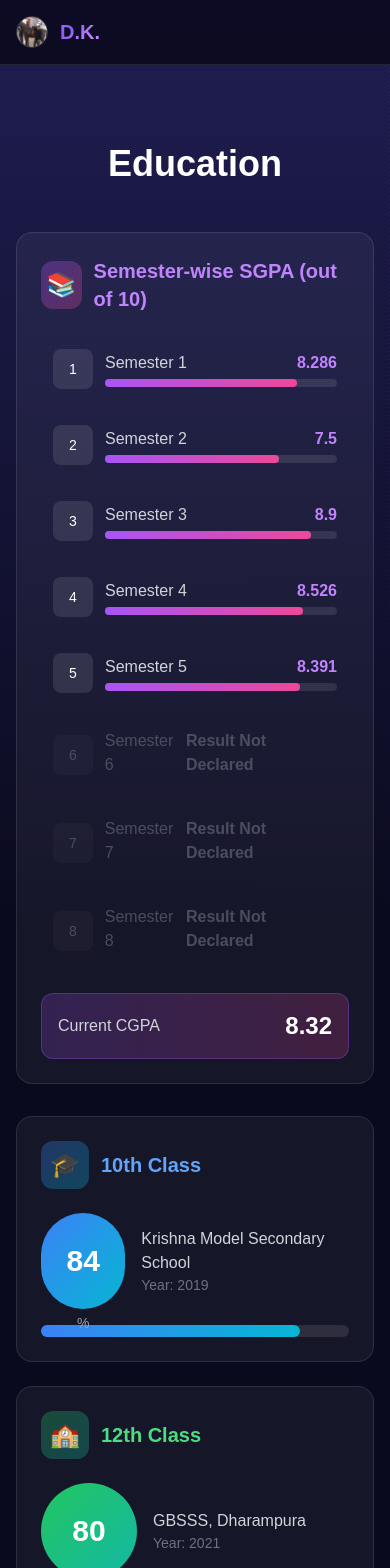
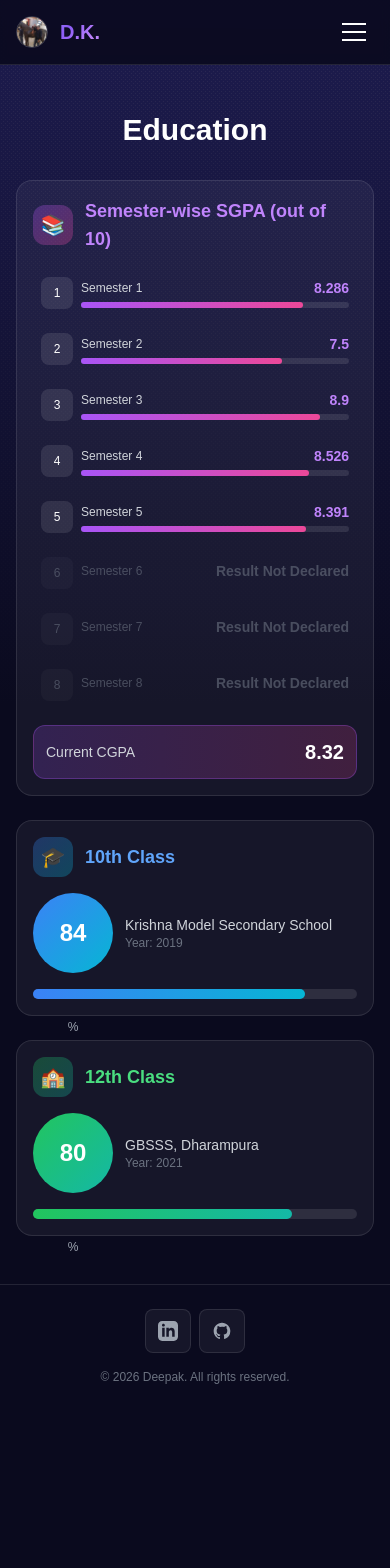
Before and after one commit to dkadian/web-portfolio, a Next.js app: page /education in a window 390 px wide. Shown: the top 1568 px of the page. After the commit the page ends 1409 px from the top, so only its background shows below. Built offline with nearby package versions, Linux system fonts and the light colour scheme.

Commit message:
make responsive

```diff
--- a/app/components/Footer.tsx
+++ b/app/components/Footer.tsx
@@ -7,13 +7,15 @@ const Footer = () => {
   const currentYear = new Date().getFullYear();
 
   return (
-    <footer className="py-8 border-t border-white/10">
+    <footer className="py-6 lg:py-8 border-t border-white/10">
       <div className="max-w-7xl mx-auto px-4 sm:px-6 lg:px-8">
-        <div className="flex flex-col md:flex-row items-center justify-between gap-6">
-          <div className="text-gray-500 text-sm">
+        <div className="flex flex-col md:flex-row items-center justify-between gap-4">
+          <div className="text-gray-500 text-xs sm:text-sm order-2 md:order-1">
             © {currentYear} Deepak. All rights reserved.
           </div>
-          <SocialLinks />
+          <div className="order-1 md:order-2">
+            <SocialLinks />
+          </div>
         </div>
       </div>
     </footer>
--- a/app/components/Navigation.tsx
+++ b/app/components/Navigation.tsx
@@ -1,6 +1,6 @@
 "use client";
 
-import React from "react";
+import React, { useState } from "react";
 import Link from "next/link";
 import Image from "next/image";
 import { usePathname } from "next/navigation";
@@ -9,8 +9,10 @@ import profileImage from "../Pictures and Certificates/profileImage.jpg";
 
 const Navigation = () => {
   const pathname = usePathname();
+  const [isMobileMenuOpen, setIsMobileMenuOpen] = useState(false);
 
   const navItems = [
+    { name: "Home", href: "/" },
     { name: "Projects", href: "/projects" },
     { name: "Skills", href: "/skills" },
     { name: "Education", href: "/education" },
@@ -18,10 +20,11 @@ const Navigation = () => {
   ];
 
   const isActive = (href: string) => {
-    if (href === "/home" && (pathname === "/" || pathname === "/home")) {
-      return true;
-    }
     return pathname === href;
+  };
+
+  const closeMobileMenu = () => {
+    setIsMobileMenuOpen(false);
   };
 
   return (
@@ -39,7 +42,9 @@ const Navigation = () => {
             </div>
             <span className="gradient-text">D.K.</span>
           </Link>
-          <div className="hidden md:flex items-center space-x-8">
+
+          {/* Desktop Navigation */}
+          <div className="hidden md:flex items-center gap-8">
             {navItems.map((item) => (
               <Link
                 key={item.name}
@@ -67,11 +72,101 @@ const Navigation = () => {
               </Link>
             ))}
           </div>
-          <div className="hidden md:block">
-            <SocialLinks />
+
+          {/* Mobile Menu Button */}
+          <button
+            onClick={() => setIsMobileMenuOpen(!isMobileMenuOpen)}
+            className="md:hidden p-2 text-white hover:text-purple-400 transition-colors duration-300"
+            aria-label="Toggle menu"
+          >
+            <div className="w-6 h-6 flex flex-col justify-center items-center gap-1.5">
+              <span
+                className={`w-full h-0.5 bg-white transition-all duration-300 ${
+                  isMobileMenuOpen ? 'rotate-45 translate-y-2' : ''
+                }`}
+              />
+              <span
+                className={`w-full h-0.5 bg-white transition-all duration-300 ${
+                  isMobileMenuOpen ? 'opacity-0' : ''
+                }`}
+              />
+              <span
+                className={`w-full h-0.5 bg-white transition-all duration-300 ${
+                  isMobileMenuOpen ? '-rotate-45 -translate-y-2' : ''
+                }`}
+              />
+            </div>
+          </button>
+        </div>
+      </nav>
+
+      {/* Mobile Menu Overlay */}
+      <div
+        className={`md:hidden fixed inset-0 top-16 bg-[#0a0a1e]/95 backdrop-blur-sm z-40 transition-all duration-300 ${
+          isMobileMenuOpen
+            ? 'opacity-100 pointer-events-auto'
+            : 'opacity-0 pointer-events-none'
+        }`}
+      >
+        <div className="flex flex-col items-center justify-center h-full space-y-6 py-8">
+          {navItems.map((item, index) => (
+            <Link
+              key={item.name}
+              href={item.href}
+              onClick={closeMobileMenu}
+              className={`text-xl font-medium transition-all duration-300 px-6 py-2 rounded-xl ${
+                isActive(item.href)
+                  ? "text-white gradient-text bg-white/10"
+                  : "text-gray-400 hover:text-white hover:bg-white/5"
+              }`}
+              style={{
+                animation: isMobileMenuOpen ? `slideInUp 0.4s ease-out ${index * 0.1}s both` : 'none'
+              }}
+            >
+              {item.name}
+            </Link>
+          ))}
+
+          {/* Social Links in Mobile Menu */}
+          <div
+            className="pt-8 flex items-center gap-4"
+            style={{
+              animation: isMobileMenuOpen ? `slideInUp 0.4s ease-out 0.6s both` : 'none'
+            }}
+          >
+            <a
+              href="https://github.com/dkadian"
+              target="_blank"
+              rel="noopener noreferrer"
+              className="flex items-center justify-center w-12 h-12 bg-white/10 border border-white/20 rounded-xl text-gray-400 hover:text-white hover:bg-white/20 hover:border-purple-500/50 hover:scale-110 transition-all duration-300"
+              aria-label="GitHub"
+            >
+              <svg className="w-6 h-6" fill="currentColor" viewBox="0 0 24 24" aria-hidden="true">
+                <path
+                  fillRule="evenodd"
+                  d="M12 2C6.477 2 2 6.484 2 12.017c0 4.425 2.865 8.18 6.839 9.504.5.092.682-.217.682-.483 0-.237-.008-.868-.013-1.703-2.782.605-3.369-1.343-3.369-1.343-.454-1.158-1.11-1.466-1.11-1.466-.908-.62.069-.608.069-.608 1.003.07 1.531 1.032 1.531 1.032.892 1.53 2.341 1.088 2.91.832.092-.647.35-1.088.636-1.338-2.22-.253-4.555-1.113-4.555-4.951 0-1.093.39-1.988 1.029-2.688-.103-.253-.446-1.272.098-2.65 0 0 .84-.27 2.75 1.026A9.564 9.564 0 0112 6.844c.85.004 1.705.115 2.504.337 1.909-1.296 2.747-1.027 2.747-1.027.546 1.379.202 2.398.1 2.651.64.7 1.028 1.595 1.028 2.688 0 3.848-2.339 4.695-4.566 4.943.359.309.678.92.678 1.855 0 1.338-.012 2.419-.012 2.747 0 .268.18.58.688.482A10.019 10.019 0 0022 12.017C22 6.484 17.522 2 12 2z"
+                  clipRule="evenodd"
+                />
+              </svg>
+            </a>
+            <a
+              href="https://www.linkedin.com/in/deepak-5a1749238/"
+              target="_blank"
+              rel="noopener noreferrer"
+              className="flex items-center justify-center w-12 h-12 bg-white/10 border border-white/20 rounded-xl text-gray-400 hover:text-white hover:bg-white/20 hover:border-purple-500/50 hover:scale-110 transition-all duration-300"
+              aria-label="LinkedIn"
+            >
+              <svg className="w-6 h-6" fill="currentColor" viewBox="0 0 24 24" aria-hidden="true">
+                <path
+                  fillRule="evenodd"
+                  d="M19 0h-14c-2.761 0-5 2.239-5 5v14c0 2.761 2.239 5 5 5h14c2.762 0 5-2.239 5-5v-14c0-2.761-2.238-5-5-5zm-11 19h-3v-11h3v11zm-1.5-12.268c-.966 0-1.75-.79-1.75-1.764s.784-1.764 1.75-1.764 1.75.79 1.75 1.764-.783 1.764-1.75 1.764zm13.5 12.268h-3v-5.604c0-3.368-4-3.113-4 0v5.604h-3v-11h3v1.765c1.396-2.586 7-2.777 7 2.476v6.759z"
+                  clipRule="evenodd"
+                />
+              </svg>
+            </a>
           </div>
         </div>
-      </nav>
+      </div>
     </header>
   );
 };
--- a/app/components/SocialLinks.tsx
+++ b/app/components/SocialLinks.tsx
@@ -43,22 +43,22 @@ const SocialLinks = () => {
   ];
 
   return (
-    <div className="flex items-center gap-4">
+    <div className="flex items-center gap-2 sm:gap-4">
       {socials.map((social) => (
         <a
           key={social.name}
           href={social.href}
           target="_blank"
           rel="noopener noreferrer"
-          className="relative flex items-center gap-2 px-4 py-2 bg-white/5 border border-white/10 rounded-lg text-gray-400 hover:text-white hover:bg-white/10 hover:border-purple-500/50 hover:scale-105 transition-all duration-300 group overflow-hidden"
+          className="relative flex items-center justify-center gap-2 px-3 sm:px-4 py-2 bg-white/5 border border-white/10 rounded-lg text-gray-400 hover:text-white hover:bg-white/10 hover:border-purple-500/50 hover:scale-105 transition-all duration-300 group overflow-hidden min-w-[44px] min-h-[44px]"
           aria-label={social.name}
         >
           {/* Glow effect on hover */}
           <span className="absolute inset-0 bg-gradient-to-r from-purple-500/20 to-pink-500/20 opacity-0 group-hover:opacity-100 transition-opacity duration-300" />
-          <span className="transform group-hover:scale-110 group-hover:rotate-3 transition-all duration-300 relative z-10">
+          <span className="transform group-hover:scale-110 group-hover:rotate-3 transition-all duration-300 relative z-10 w-5 h-5 flex items-center justify-center">
             {social.icon}
           </span>
-          <span className="hidden sm:inline relative z-10 group-hover:text-white transition-colors duration-300">
+          <span className="hidden sm:inline relative z-10 group-hover:text-white transition-colors duration-300 text-sm">
             {social.name}
           </span>
           {/* Animated border glow */}
--- a/app/education/page.tsx
+++ b/app/education/page.tsx
@@ -33,35 +33,35 @@ const EducationPage = () => {
   return (
     <div className="min-h-screen bg-gradient-to-b from-indigo-900/50 via-[#0a0a1e] to-[#0a0a1e] text-white pt-16">
       {/* Education Section */}
-      <section className="min-h-screen flex items-center py-20">
+      <section className="min-h-screen flex items-center py-12 lg:py-20">
         <div className="max-w-7xl mx-auto px-4 sm:px-6 lg:px-8">
-          <h2 className="text-4xl lg:text-5xl font-bold text-white mb-12 text-center animate-fadeIn">
+          <h2 className="text-3xl lg:text-5xl font-bold text-white mb-8 lg:mb-12 text-center animate-fadeIn">
             Education
           </h2>
 
-          <div className="grid grid-cols-1 lg:grid-cols-2 gap-8">
+          <div className="grid grid-cols-1 lg:grid-cols-2 gap-6 lg:gap-8">
             {/* Semester-wise SGPA */}
-            <div className="bg-white/5 border border-white/10 rounded-2xl p-6 hover:bg-white/10 hover:border-purple-500/30 hover:shadow-lg hover:shadow-purple-500/20 transition-all duration-500 animate-fadeIn">
-              <div className="flex items-center gap-3 mb-6">
-                <div className="w-12 h-12 rounded-xl bg-gradient-to-br from-purple-500/30 to-pink-500/30 flex items-center justify-center group-hover:from-purple-500/50 group-hover:to-pink-500/50 transition-all duration-300 group-hover:scale-110 group-hover:rotate-3">
-                  <span className="text-2xl">📚</span>
+            <div className="bg-white/5 border border-white/10 rounded-2xl p-4 sm:p-6 hover:bg-white/10 hover:border-purple-500/30 hover:shadow-lg hover:shadow-purple-500/20 transition-all duration-500 animate-fadeIn">
+              <div className="flex items-center gap-3 mb-4 lg:mb-6">
+                <div className="w-10 h-10 sm:w-12 sm:h-12 rounded-xl bg-gradient-to-br from-purple-500/30 to-pink-500/30 flex items-center justify-center group-hover:from-purple-500/50 group-hover:to-pink-500/50 transition-all duration-300 group-hover:scale-110 group-hover:rotate-3">
+                  <span className="text-xl sm:text-2xl">📚</span>
                 </div>
-                <h3 className="text-xl font-semibold text-purple-400">
+                <h3 className="text-lg sm:text-xl font-semibold text-purple-400">
                   Semester-wise SGPA (out of 10)
                 </h3>
               </div>
 
-              <div className="space-y-3">
+              <div className="space-y-2 lg:space-y-3">
                 {semesterSGPA.map((sem, index) => (
                   <div
                     key={index}
-                    className={`flex items-center gap-3 p-3 rounded-xl transition-all duration-300 cursor-default ${
+                    className={`flex items-center gap-2 lg:gap-3 p-2 lg:p-3 rounded-xl transition-all duration-300 cursor-default ${
                       sem.pending
                         ? "opacity-60"
                         : "hover:bg-white/10 hover:scale-105 hover:translate-x-1"
                     }`}
                   >
-                    <span className={`w-10 h-10 flex items-center justify-center rounded-lg text-sm font-medium transition-all duration-300 ${
+                    <span className={`w-8 h-8 lg:w-10 lg:h-10 flex items-center justify-center rounded-lg text-xs lg:text-sm font-medium transition-all duration-300 ${
                       sem.pending
                         ? "bg-white/5 text-gray-500"
                         : "bg-white/10 group-hover:bg-white/20"
@@ -70,17 +70,17 @@ const EducationPage = () => {
                     </span>
                     <div className="flex-grow">
                       <div className="flex justify-between items-center mb-1">
-                        <span className={`font-medium ${sem.pending ? "text-gray-500" : "text-gray-300"}`}>
+                        <span className={`text-xs lg:text-sm font-medium ${sem.pending ? "text-gray-500" : "text-gray-300"}`}>
                           {sem.semester}
                         </span>
-                        <span className={`font-semibold ${sem.pending ? "text-gray-500" : "text-purple-400"}`}>
+                        <span className={`text-sm lg:text-base font-semibold ${sem.pending ? "text-gray-500" : "text-purple-400"}`}>
                           {sem.pending ? "Result Not Declared" : sem.sgpa}
                         </span>
                       </div>
                       {!sem.pending && (
-                        <div className="w-full bg-white/10 rounded-full h-2">
+                        <div className="w-full bg-white/10 rounded-full h-1.5 lg:h-2">
                           <div
-                            className="bg-gradient-to-r from-purple-500 to-pink-500 h-2 rounded-full transition-all duration-500"
+                            className="bg-gradient-to-r from-purple-500 to-pink-500 h-1.5 lg:h-2 rounded-full transition-all duration-500"
                             style={{ width: `${(sem.sgpa / 10) * 100}%` }}
                           />
                         </div>
@@ -91,10 +91,10 @@ const EducationPage = () => {
               </div>
 
               {/* CGPA Display */}
-              <div className="mt-6 p-4 bg-gradient-to-r from-purple-500/20 to-pink-500/20 rounded-xl border border-purple-500/30">
+              <div className="mt-4 lg:mt-6 p-3 lg:p-4 bg-gradient-to-r from-purple-500/20 to-pink-500/20 rounded-xl border border-purple-500/30">
                 <div className="flex justify-between items-center">
-                  <span className="text-gray-300 font-medium">Current CGPA</span>
-                  <span className="text-2xl font-bold text-white">
+                  <span className="text-sm lg:text-base text-gray-300 font-medium">Current CGPA</span>
+                  <span className="text-xl lg:text-2xl font-bold text-white">
                     {(declaredSemesters.reduce((acc, sem) => acc + sem.sgpa, 0) / declaredSemesters.length).toFixed(2)}
                   </span>
                 </div>
@@ -104,60 +104,60 @@ const EducationPage = () => {
             {/* 10th and 12th Marks */}
             <div className="space-y-6">
               {/* 10th Class */}
-              <div className="bg-white/5 border border-white/10 rounded-2xl p-6 hover:bg-white/10 hover:border-purple-500/30 hover:shadow-lg hover:shadow-purple-500/20 transition-all duration-500 animate-fadeIn" style={{ animationDelay: "0.2s" }}>
-                <div className="flex items-center gap-3 mb-6">
-                  <div className="w-12 h-12 rounded-xl bg-gradient-to-br from-blue-500/30 to-cyan-500/30 flex items-center justify-center group-hover:from-blue-500/50 group-hover:to-cyan-500/50 transition-all duration-300 group-hover:scale-110 group-hover:rotate-3">
-                    <span className="text-2xl">🎓</span>
+              <div className="bg-white/5 border border-white/10 rounded-2xl p-4 sm:p-6 hover:bg-white/10 hover:border-purple-500/30 hover:shadow-lg hover:shadow-purple-500/20 transition-all duration-500 animate-fadeIn" style={{ animationDelay: "0.2s" }}>
+                <div className="flex items-center gap-3 mb-4 lg:mb-6">
+                  <div className="w-10 h-10 sm:w-12 sm:h-12 rounded-xl bg-gradient-to-br from-blue-500/30 to-cyan-500/30 flex items-center justify-center group-hover:from-blue-500/50 group-hover:to-cyan-500/50 transition-all duration-300 group-hover:scale-110 group-hover:rotate-3">
+                    <span className="text-xl sm:text-2xl">🎓</span>
                   </div>
-                  <h3 className="text-xl font-semibold text-blue-400">
+                  <h3 className="text-lg sm:text-xl font-semibold text-blue-400">
                     10th Class
                   </h3>
                 </div>
 
-                <div className="flex items-center gap-4 mb-4">
-                  <div className="relative w-24 h-24 rounded-full bg-gradient-to-br from-blue-500 to-cyan-500 flex items-center justify-center">
-                    <span className="text-3xl font-bold text-white">{educationData.tenth.percentage}</span>
-                    <span className="text-sm absolute -bottom-6 text-gray-400">%</span>
+                <div className="flex items-center gap-3 lg:gap-4 mb-4">
+                  <div className="w-20 h-20 lg:w-24 lg:h-24 rounded-full bg-gradient-to-br from-blue-500 to-cyan-500 flex items-center justify-center">
+                    <span className="text-2xl lg:text-3xl font-bold text-white">{educationData.tenth.percentage}</span>
+                    <span className="text-xs lg:text-sm absolute -bottom-5 lg:-bottom-6 text-gray-400">%</span>
                   </div>
-                  <div>
-                    <p className="text-gray-300 font-medium">{educationData.tenth.school}</p>
-                    <p className="text-gray-500 text-sm">Year: {educationData.tenth.year}</p>
+                  <div className="flex-1">
+                    <p className="text-sm lg:text-base text-gray-300 font-medium">{educationData.tenth.school}</p>
+                    <p className="text-xs lg:text-sm text-gray-500">Year: {educationData.tenth.year}</p>
                   </div>
                 </div>
 
-                <div className="w-full bg-white/10 rounded-full h-3">
+                <div className="w-full bg-white/10 rounded-full h-2.5 lg:h-3">
                   <div
-                    className="bg-gradient-to-r from-blue-500 to-cyan-500 h-3 rounded-full transition-all duration-500"
+                    className="bg-gradient-to-r from-blue-500 to-cyan-500 h-2.5 lg:h-3 rounded-full transition-all duration-500"
                     style={{ width: `${educationData.tenth.percentage}%` }}
                   />
                 </div>
               </div>
 
               {/* 12th Class */}
-              <div className="bg-white/5 border border-white/10 rounded-2xl p-6 hover:bg-white/10 hover:border-purple-500/30 hover:shadow-lg hover:shadow-purple-500/20 transition-all duration-500 animate-fadeIn" style={{ animationDelay: "0.3s" }}>
-                <div className="flex items-center gap-3 mb-6">
-                  <div className="w-12 h-12 rounded-xl bg-gradient-to-br from-green-500/30 to-teal-500/30 flex items-center justify-center group-hover:from-green-500/50 group-hover:to-teal-500/50 transition-all duration-300 group-hover:scale-110 group-hover:rotate-3">
-                    <span className="text-2xl">🏫</span>
+              <div className="bg-white/5 border border-white/10 rounded-2xl p-4 sm:p-6 hover:bg-white/10 hover:border-purple-500/30 hover:shadow-lg hover:shadow-purple-500/20 transition-all duration-500 animate-fadeIn" style={{ animationDelay: "0.3s" }}>
+                <div className="flex items-center gap-3 mb-4 lg:mb-6">
+                  <div className="w-10 h-10 sm:w-12 sm:h-12 rounded-xl bg-gradient-to-br from-green-500/30 to-teal-500/30 flex items-center justify-center group-hover:from-green-500/50 group-hover:to-teal-500/50 transition-all duration-300 group-hover:scale-110 group-hover:rotate-3">
+                    <span className="text-xl sm:text-2xl">🏫</span>
                   </div>
-                  <h3 className="text-xl font-semibold text-green-400">
+                  <h3 className="text-lg sm:text-xl font-semibold text-green-400">
                     12th Class
                   </h3>
                 </div>
 
-                <div className="flex items-center gap-4 mb-4">
-                  <div className="relative w-24 h-24 rounded-full bg-gradient-to-br from-green-500 to-teal-500 flex items-center justify-center">
-                    <span className="text-3xl font-bold text-white">{educationData.twelfth.percentage}</span>
-                    <span className="text-sm absolute -bottom-6 text-gray-400">%</span>
+                <div className="flex items-center gap-3 lg:gap-4 mb-4">
+                  <div className="w-20 h-20 lg:w-24 lg:h-24 rounded-full bg-gradient-to-br from-green-500 to-teal-500 flex items-center justify-center">
+                    <span className="text-2xl lg:text-3xl font-bold text-white">{educationData.twelfth.percentage}</span>
+                    <span className="text-xs lg:text-sm absolute -bottom-5 lg:-bottom-6 text-gray-400">%</span>
                   </div>
-                  <div>
-                    <p className="text-gray-300 font-medium">{educationData.twelfth.school}</p>
-                    <p className="text-gray-500 text-sm">Year: {educationData.twelfth.year}</p>
+                  <div className="flex-1">
+                    <p className="text-sm lg:text-base text-gray-300 font-medium">{educationData.twelfth.school}</p>
+                    <p className="text-xs lg:text-sm text-gray-500">Year: {educationData.twelfth.year}</p>
                   </div>
                 </div>
 
-                <div className="w-full bg-white/10 rounded-full h-3">
+                <div className="w-full bg-white/10 rounded-full h-2.5 lg:h-3">
                   <div
-                    className="bg-gradient-to-r from-green-500 to-teal-500 h-3 rounded-full transition-all duration-500"
+                    className="bg-gradient-to-r from-green-500 to-teal-500 h-2.5 lg:h-3 rounded-full transition-all duration-500"
                     style={{ width: `${educationData.twelfth.percentage}%` }}
                   />
                 </div>
```
Also changed, not shown: app/contact/page.tsx (+9 -9 lines), app/globals.css (+16 -0 lines), app/page.tsx (+15 -14 lines), app/projects/page.tsx (+12 -12 lines), app/skills/page.tsx (+12 -12 lines), 1 other file (tests, documents, lock files or other folders).
